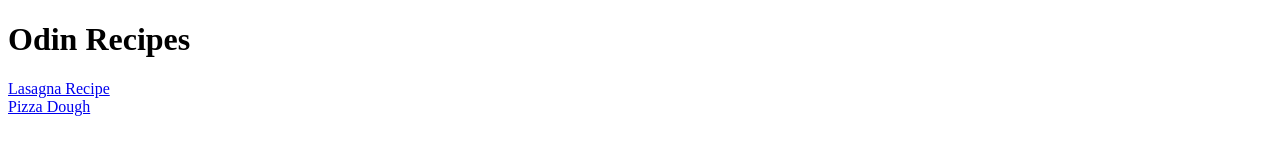
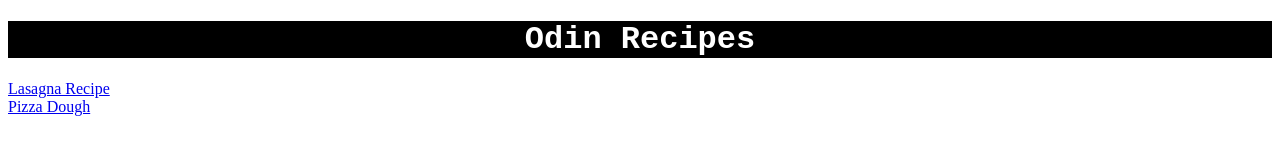
Before and after one commit to owocniak7/odin-recipes, a plain HTML site: page index.html in a window 1280 px wide. Drawn offline with Linux system fonts and the light colour scheme.

Commit message:
Center the mainpage h1

```diff
--- a/index.html
+++ b/index.html
@@ -2,9 +2,10 @@
 <html lang="en">
     <head>
         <meta charset="UTF-8">
+        <link rel="stylesheet" href="styles.css">
     </head>
     <body>
-        <h1>Odin Recipes</h1>
+        <h1 class="opening">Odin Recipes</h1>
 
         <a href="./recipes/lasagna.html">Lasagna Recipe</a><br>
         <a href="./recipes/pizzadough.html">Pizza Dough</a><br>
--- a/styles.css
+++ b/styles.css
@@ -0,0 +1,6 @@
+.opening {
+    background-color: black;
+    color: white;
+    text-align: center;
+    font-family: 'Courier New', Courier, monospace;
+}
```
